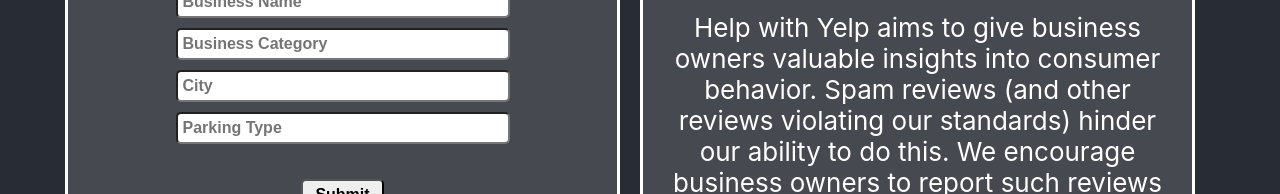
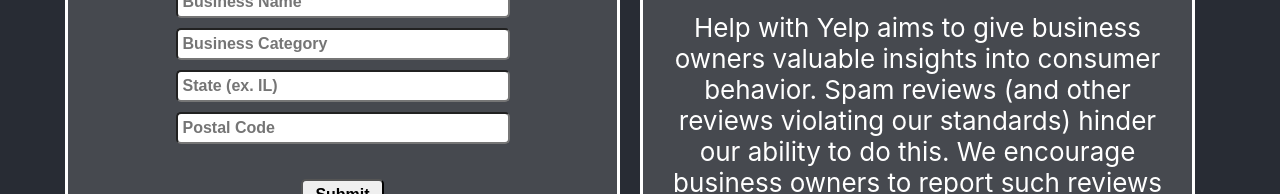
Before and after one commit to Vrushhabh/HelpWithYelp, a React (Create React App) app in the folder frontend/: page / in a window 1280 px wide. Shown: the part 822-1016 px from the top of the page. Built offline with nearby package versions, Linux system fonts and the light colour scheme.

Commit message:
modify footer component

```diff
--- a/frontend/src/components/footer.js
+++ b/frontend/src/components/footer.js
@@ -22,14 +22,14 @@
         <input
           className='Footer-input'
           type='text'
-          name='business-city'
-          placeholder='City'
+          name='business-state'
+          placeholder='State (ex. IL)'
         />
         <input
           className='Footer-input'
           type='text'
-          name='business-parking-type'
-          placeholder='Parking Type'
+          name='business-postal-code'
+          placeholder='Postal Code'
         />
         <p>
           <input className='Footer-button' type='submit' value='Submit' />
```
